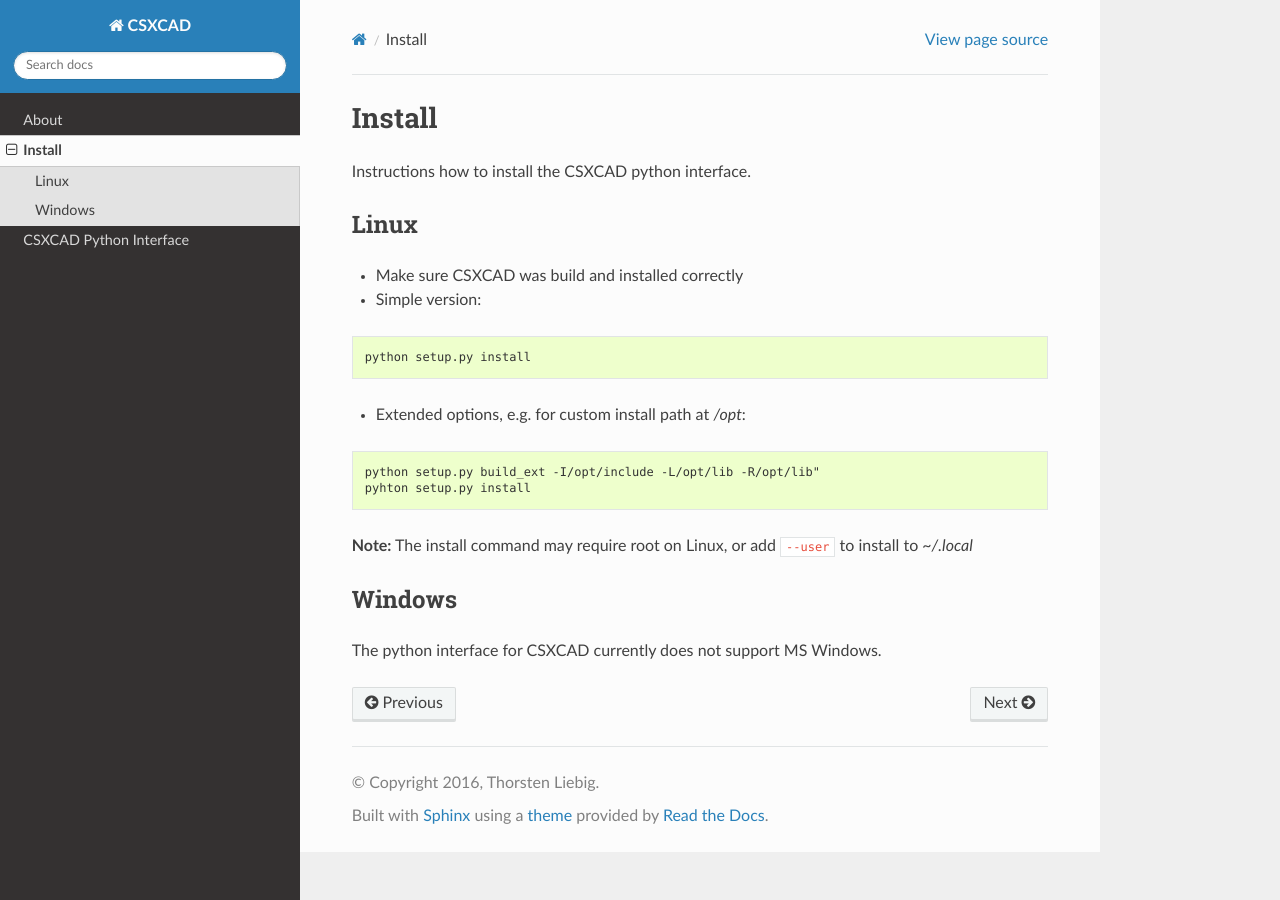
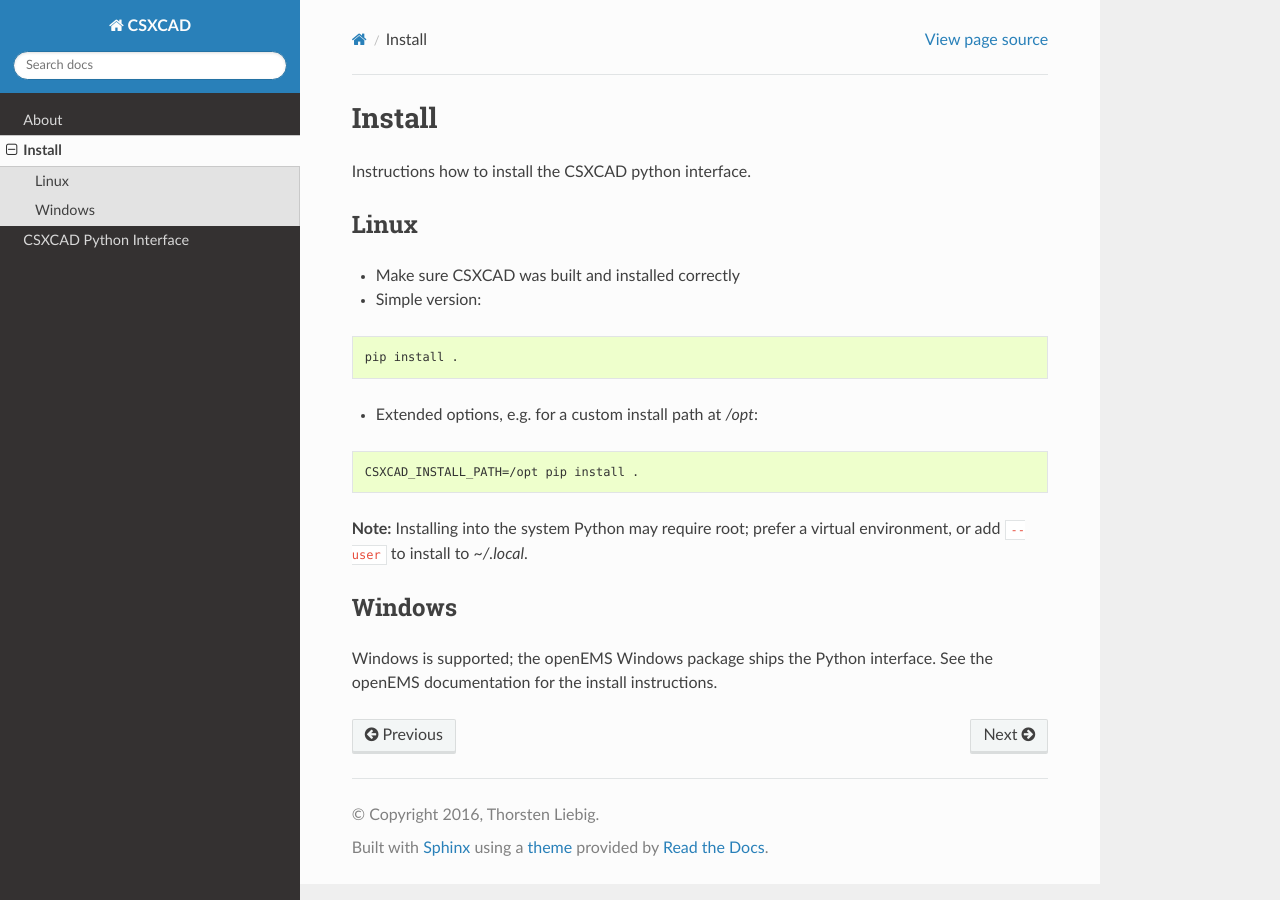
Before and after one commit to thliebig/CSXCAD, a Sphinx documentation site: the page built from python/doc/install.rst, in a window 1280 px wide. Built offline with Sphinx 7.4.7 and the Read the Docs theme 3.1.0, drawn with Linux system fonts in a browser that asks for light colours.

Commit message:
doc: fix the python install instructions
The page told users to run "python setup.py install", which is deprecated,
contained a "pyhton" typo and a stray quote, and claimed the Python
interface does not support Windows -- the openEMS Windows package ships it.

Assisted-by: Claude Opus 5 (Claude Code)
Signed-off-by: Thorsten Liebig <thorsten.liebig@gmx.de>

```diff
--- a/python/doc/install.rst
+++ b/python/doc/install.rst
@@ -8,24 +8,25 @@ Instructions how to install the CSXCAD python interface.
 Linux
 -----
 
-* Make sure CSXCAD was build and installed correctly
+* Make sure CSXCAD was built and installed correctly
 
 * Simple version:
 
 .. code-block:: console
 
-    python setup.py install
+    pip install .
 
-* Extended options, e.g. for custom install path at */opt*:
+* Extended options, e.g. for a custom install path at */opt*:
 
 .. code-block:: console
 
-    python setup.py build_ext -I/opt/include -L/opt/lib -R/opt/lib"
-    pyhton setup.py install
+    CSXCAD_INSTALL_PATH=/opt pip install .
 
-**Note:** The install command may require root on Linux, or add ``--user`` to install to *~/.local*
+**Note:** Installing into the system Python may require root; prefer a
+virtual environment, or add ``--user`` to install to *~/.local*.
 
 Windows
 -------
 
-The python interface for CSXCAD currently does not support MS Windows.
+Windows is supported; the openEMS Windows package ships the Python
+interface. See the openEMS documentation for the install instructions.
```
